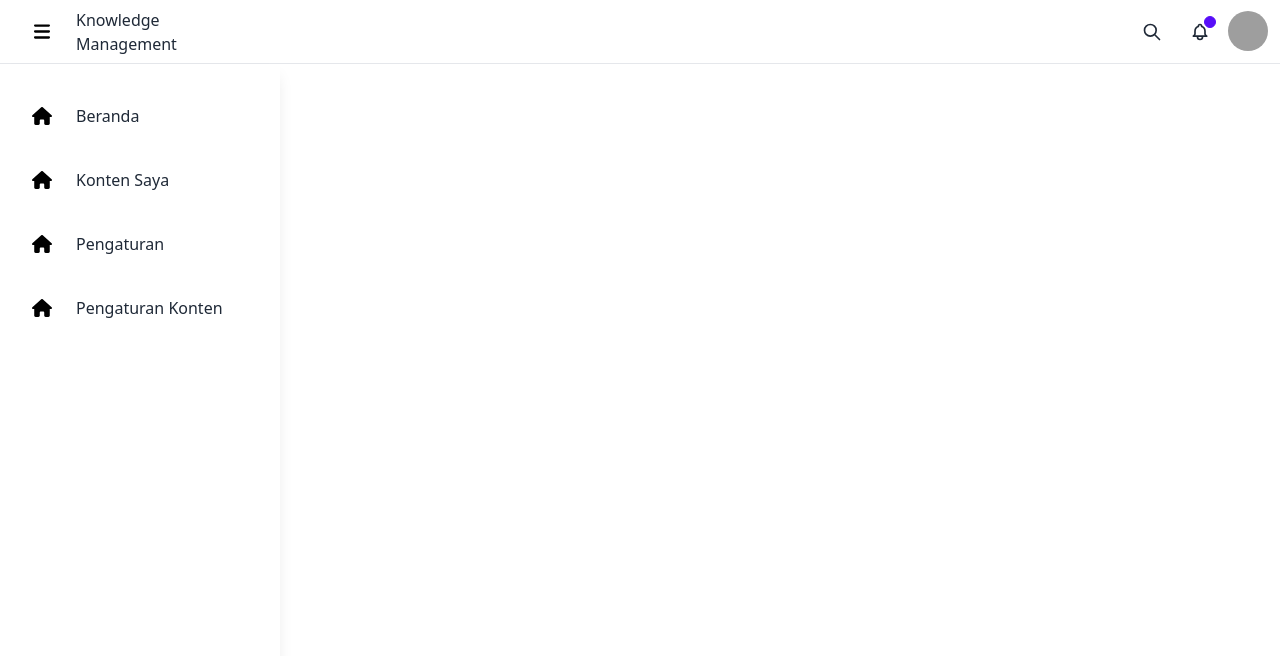
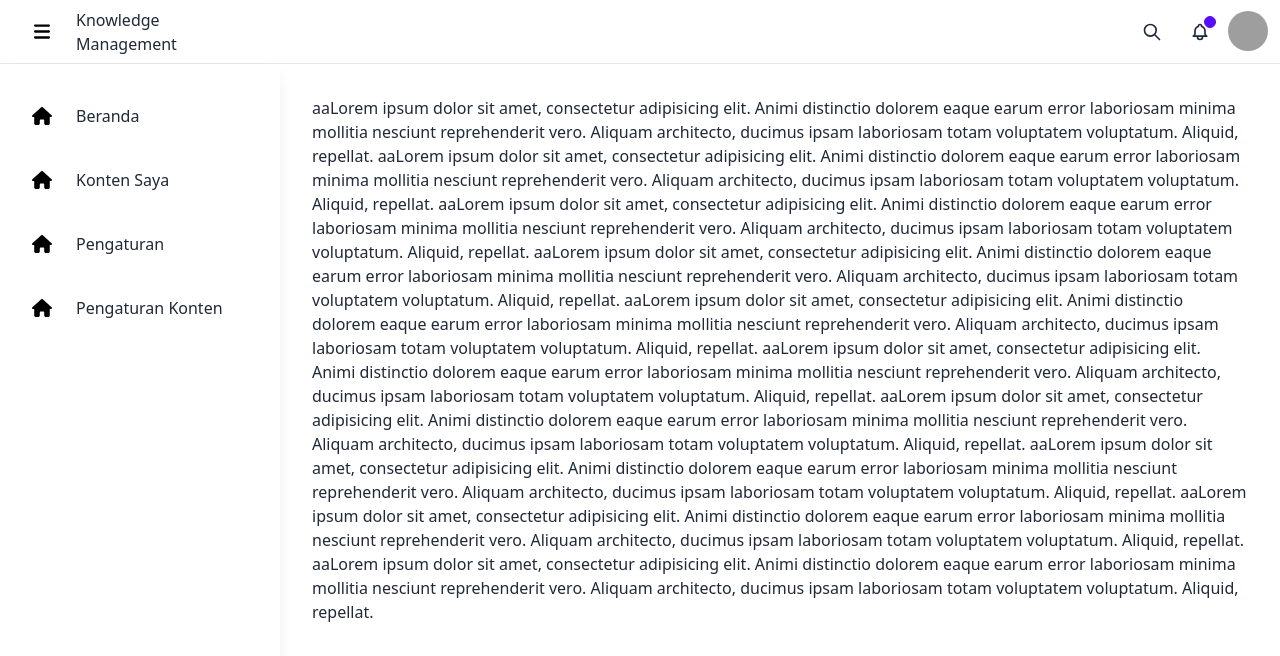
Before and after one commit to martinsmor/KnowledgeManagementSystemFE, a React (Vite) app: page / in a window 1280 px wide. Shown: the top 656 px of the page. Built offline with nearby package versions, Linux system fonts and the light colour scheme; grey boxes are pictures that could not be loaded.

Commit message:
sidebar n content

```diff
--- a/index.html
+++ b/index.html
@@ -1,5 +1,5 @@
 <!DOCTYPE html>
-<html lang="en">
+<html lang="en"  data-theme="light">
   <head>
     <meta charset="UTF-8" />
     <link rel="icon" type="image/svg+xml" href="/vite.svg" />
--- a/src/App.css
+++ b/src/App.css
@@ -8,3 +8,12 @@
     overflow: hidden;
     margin-left: 1.5rem;
 }
+body{
+    background-color: #F4F5FB;
+}
+.head{
+    z-index: 999;
+}
+.content{
+    transition: all ease-in-out .2s;
+}
--- a/src/App.jsx
+++ b/src/App.jsx
@@ -15,9 +15,9 @@ function App() {
   return (
     <div className="App">
       <div className="flex  flex-row">
-        <div className="flex flex-col w-[280px] items-start fixed">
+        <div className="flex flex-col w-[280px] z-50 items-start fixed">
             <div className="flex items-center w-full p-4 py-2 h-[64px] border-b-[.1em] border-b  ">
-              <div className="flex py-2 px-0.5 items-center ">
+              <div className="flex py-2 px-0.5 items-center z-40 ">
                 <button onClick={()=>setFullSidebar(!fullSidebar)} className="btn btn-circle btn-outline border-none hover:bg-red-200 mr-2.5 ">
                   <img className="w-4" src={barIcon} alt=""/>
                 </button>
@@ -52,7 +52,7 @@ function App() {
 
         </div>
         <div className="flex-grow ">
-          <div className="navbar bg-base-100 border-b-[.1em] border-b h-[56px] justify-end">
+          <div className="navbar z-10 fixed bg-base-100 border-b-[.1em] border-b h-[56px] justify-end">
             <div className="navbar-end">
               <button className="btn btn-ghost btn-circle">
                 <svg xmlns="http://www.w3.org/2000/svg" className="h-5 w-5" fill="none" viewBox="0 0 24 24" stroke="currentColor"><path strokeLinecap="round" strokeLinejoin="round" strokeWidth="2" d="M21 21l-6-6m2-5a7 7 0 11-14 0 7 7 0 0114 0z" /></svg>
@@ -82,7 +82,22 @@ function App() {
               </div>
             </div>
           </div>
+          <div className="absolute content  left-[280px] top-[64px] p-8">
+            aaLorem ipsum dolor sit amet, consectetur adipisicing elit. Animi distinctio dolorem eaque earum error laboriosam minima mollitia nesciunt reprehenderit vero. Aliquam architecto, ducimus ipsam laboriosam totam voluptatem voluptatum. Aliquid, repellat.
+            aaLorem ipsum dolor sit amet, consectetur adipisicing elit. Animi distinctio dolorem eaque earum error laboriosam minima mollitia nesciunt reprehenderit vero. Aliquam architecto, ducimus ipsam laboriosam totam voluptatem voluptatum. Aliquid, repellat.
+            aaLorem ipsum dolor sit amet, consectetur adipisicing elit. Animi distinctio dolorem eaque earum error laboriosam minima mollitia nesciunt reprehenderit vero. Aliquam architecto, ducimus ipsam laboriosam totam voluptatem voluptatum. Aliquid, repellat.
+            aaLorem ipsum dolor sit amet, consectetur adipisicing elit. Animi distinctio dolorem eaque earum error laboriosam minima mollitia nesciunt reprehenderit vero. Aliquam architecto, ducimus ipsam laboriosam totam voluptatem voluptatum. Aliquid, repellat.
+            aaLorem ipsum dolor sit amet, consectetur adipisicing elit. Animi distinctio dolorem eaque earum error laboriosam minima mollitia nesciunt reprehenderit vero. Aliquam architecto, ducimus ipsam laboriosam totam voluptatem voluptatum. Aliquid, repellat.
+            aaLorem ipsum dolor sit amet, consectetur adipisicing elit. Animi distinctio dolorem eaque earum error laboriosam minima mollitia nesciunt reprehenderit vero. Aliquam architecto, ducimus ipsam laboriosam totam voluptatem voluptatum. Aliquid, repellat.
+            aaLorem ipsum dolor sit amet, consectetur adipisicing elit. Animi distinctio dolorem eaque earum error laboriosam minima mollitia nesciunt reprehenderit vero. Aliquam architecto, ducimus ipsam laboriosam totam voluptatem voluptatum. Aliquid, repellat.
+            aaLorem ipsum dolor sit amet, consectetur adipisicing elit. Animi distinctio dolorem eaque earum error laboriosam minima mollitia nesciunt reprehenderit vero. Aliquam architecto, ducimus ipsam laboriosam totam voluptatem voluptatum. Aliquid, repellat.
+            aaLorem ipsum dolor sit amet, consectetur adipisicing elit. Animi distinctio dolorem eaque earum error laboriosam minima mollitia nesciunt reprehenderit vero. Aliquam architecto, ducimus ipsam laboriosam totam voluptatem voluptatum. Aliquid, repellat.
+            aaLorem ipsum dolor sit amet, consectetur adipisicing elit. Animi distinctio dolorem eaque earum error laboriosam minima mollitia nesciunt reprehenderit vero. Aliquam architecto, ducimus ipsam laboriosam totam voluptatem voluptatum. Aliquid, repellat.
+          </div>
+
+
         </div>
+
       </div>
 
 
@@ -159,10 +174,21 @@ function App() {
                   </div>
                 </div>
               </div>
+              <div className="absolute content left-[85px] top-[64px] p-8">
+                aaLorem ipsum dolor sit amet, consectetur adipisicing elit. Animi distinctio dolorem eaque earum error laboriosam minima mollitia nesciunt reprehenderit vero. Aliquam architecto, ducimus ipsam laboriosam totam voluptatem voluptatum. Aliquid, repellat.
+                aaLorem ipsum dolor sit amet, consectetur adipisicing elit. Animi distinctio dolorem eaque earum error laboriosam minima mollitia nesciunt reprehenderit vero. Aliquam architecto, ducimus ipsam laboriosam totam voluptatem voluptatum. Aliquid, repellat.
+                aaLorem ipsum dolor sit amet, consectetur adipisicing elit. Animi distinctio dolorem eaque earum error laboriosam minima mollitia nesciunt reprehenderit vero. Aliquam architecto, ducimus ipsam laboriosam totam voluptatem voluptatum. Aliquid, repellat.
+                aaLorem ipsum dolor sit amet, consectetur adipisicing elit. Animi distinctio dolorem eaque earum error laboriosam minima mollitia nesciunt reprehenderit vero. Aliquam architecto, ducimus ipsam laboriosam totam voluptatem voluptatum. Aliquid, repellat.
+                aaLorem ipsum dolor sit amet, consectetur adipisicing elit. Animi distinctio dolorem eaque earum error laboriosam minima mollitia nesciunt reprehenderit vero. Aliquam architecto, ducimus ipsam laboriosam totam voluptatem voluptatum. Aliquid, repellat.
+                aaLorem ipsum dolor sit amet, consectetur adipisicing elit. Animi distinctio dolorem eaque earum error laboriosam minima mollitia nesciunt reprehenderit vero. Aliquam architecto, ducimus ipsam laboriosam totam voluptatem voluptatum. Aliquid, repellat.
+                aaLorem ipsum dolor sit amet, consectetur adipisicing elit. Animi distinctio dolorem eaque earum error laboriosam minima mollitia nesciunt reprehenderit vero. Aliquam architecto, ducimus ipsam laboriosam totam voluptatem voluptatum. Aliquid, repellat.
+                aaLorem ipsum dolor sit amet, consectetur adipisicing elit. Animi distinctio dolorem eaque earum error laboriosam minima mollitia nesciunt reprehenderit vero. Aliquam architecto, ducimus ipsam laboriosam totam voluptatem voluptatum. Aliquid, repellat.
+                aaLorem ipsum dolor sit amet, consectetur adipisicing elit. Animi distinctio dolorem eaque earum error laboriosam minima mollitia nesciunt reprehenderit vero. Aliquam architecto, ducimus ipsam laboriosam totam voluptatem voluptatum. Aliquid, repellat.
+                aaLorem ipsum dolor sit amet, consectetur adipisicing elit. Animi distinctio dolorem eaque earum error laboriosam minima mollitia nesciunt reprehenderit vero. Aliquam architecto, ducimus ipsam laboriosam totam voluptatem voluptatum. Aliquid, repellat.
+              </div>
             </div>
+
           </div>
-
-
         </div>
     )
   }
```
